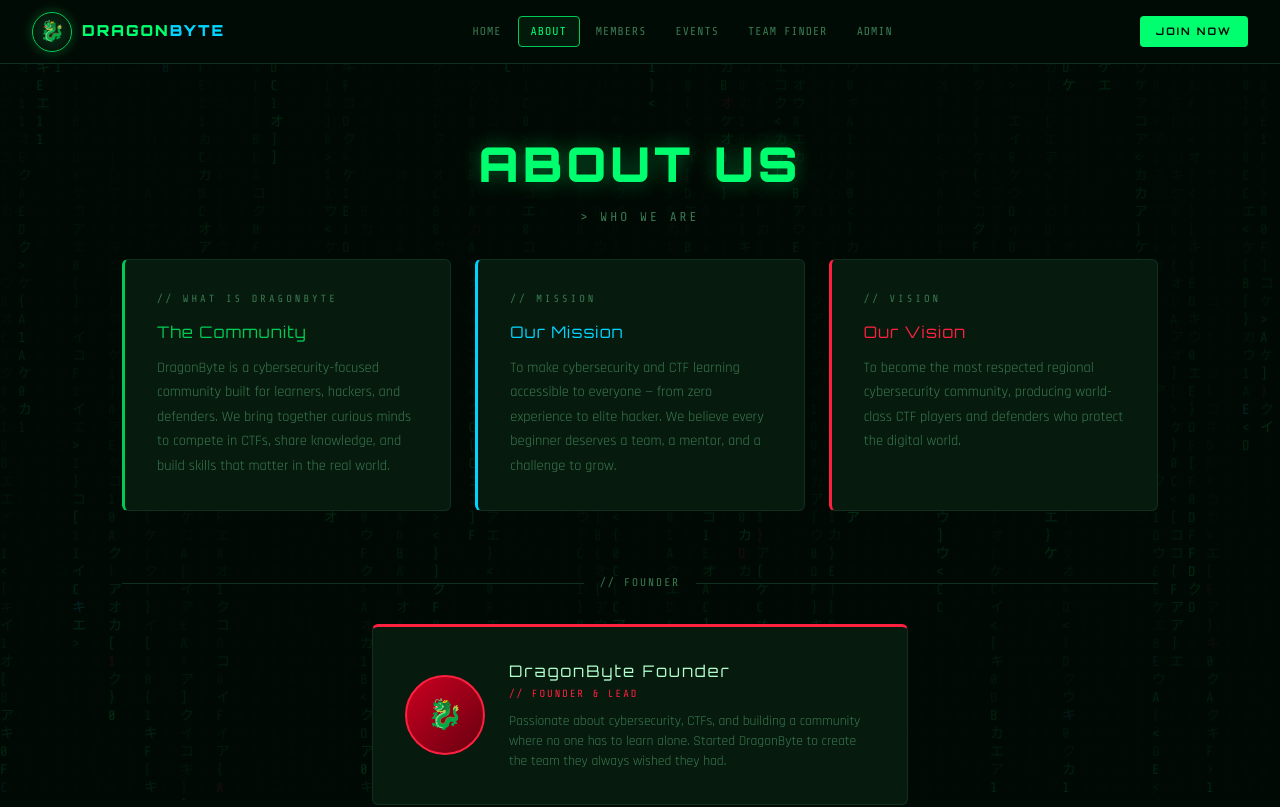
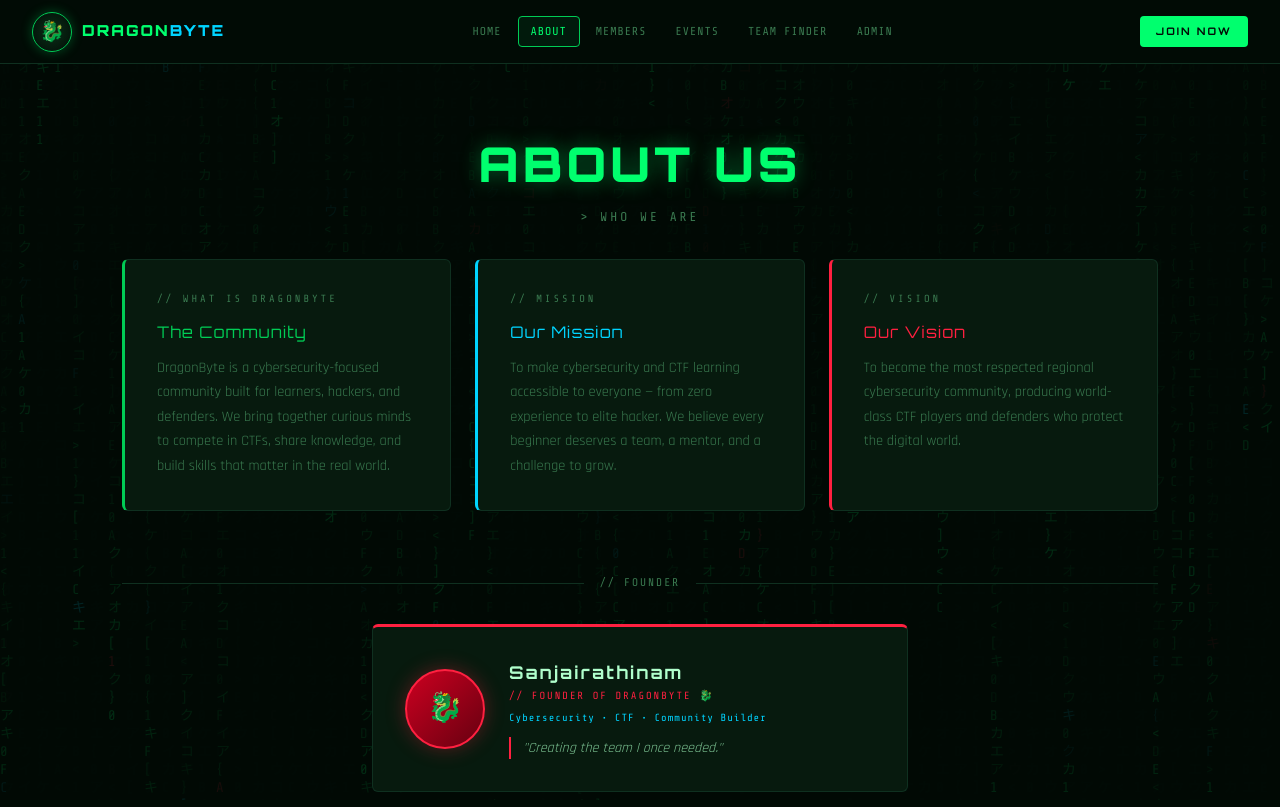
Before and after one commit to dragonbyte2112/dragonbyte, a Next.js app: page /about in a window 1280 px wide. Shown: the top 807 px of the page. Built offline with nearby package versions, Linux system fonts and the light colour scheme.

Commit message:
update founder Sanjairathinam

```diff
--- a/app/about/page.js
+++ b/app/about/page.js
@@ -46,47 +46,68 @@ export default function AboutPage() {
       <div style={{ display: 'grid', gridTemplateColumns: 'repeat(auto-fit,minmax(280px,1fr))', gap: '1.5rem', maxWidth: 1100, margin: '0 auto', padding: '0 2rem 2rem' }}>
         <AboutBlock accent="green" label="// WHAT IS DRAGONBYTE" heading="The Community"
           text="DragonByte is a cybersecurity-focused community built for learners, hackers, and defenders. We bring together curious minds to compete in CTFs, share knowledge, and build skills that matter in the real world." />
-        <AboutBlock accent="blue"  label="// MISSION"            heading="Our Mission"
+        <AboutBlock accent="blue" label="// MISSION" heading="Our Mission"
           text="To make cybersecurity and CTF learning accessible to everyone — from zero experience to elite hacker. We believe every beginner deserves a team, a mentor, and a challenge to grow." />
-        <AboutBlock accent="red"   label="// VISION"             heading="Our Vision"
+        <AboutBlock accent="red" label="// VISION" heading="Our Vision"
           text="To become the most respected regional cybersecurity community, producing world-class CTF players and defenders who protect the digital world." />
       </div>
 
-      {/* ── FOUNDER ── */}
+      {/* ── FOUNDER DIVIDER ── */}
       <div style={{ display: 'flex', alignItems: 'center', gap: '1rem', padding: '2rem', maxWidth: 1100, margin: '0 auto' }}>
         <div style={{ flex: 1, height: 1, background: '#0f3020' }} />
         <div style={{ fontFamily: '"Share Tech Mono",monospace', fontSize: '0.7rem', color: '#3a7a50', letterSpacing: '2px' }}>// FOUNDER</div>
         <div style={{ flex: 1, height: 1, background: '#0f3020' }} />
       </div>
 
+      {/* ── FOUNDER CARD ── */}
       <div style={{ padding: '0 2rem 2rem', maxWidth: 600, margin: '0 auto' }}>
         <div style={{ background: '#071a0e', border: '1px solid #0f3020', borderTop: '3px solid #ff2040', borderRadius: 6, padding: '2rem', display: 'flex', gap: '1.5rem', alignItems: 'center' }}>
-          <div style={{ width: 80, height: 80, borderRadius: '50%', background: 'linear-gradient(135deg,#cc0020,#660010)', display: 'flex', alignItems: 'center', justifyContent: 'center', fontSize: '1.8rem', flexShrink: 0, border: '2px solid #ff2040' }}>
+
+          {/* Avatar */}
+          <div style={{ width: 80, height: 80, borderRadius: '50%', background: 'linear-gradient(135deg,#cc0020,#660010)', display: 'flex', alignItems: 'center', justifyContent: 'center', fontSize: '1.8rem', flexShrink: 0, border: '2px solid #ff2040', boxShadow: '0 0 20px #ff204050' }}>
             🐉
           </div>
+
+          {/* Info */}
           <div>
-            <div style={{ fontFamily: 'Orbitron,monospace', fontSize: '1rem', color: '#b0ffcc', letterSpacing: '2px' }}>DragonByte Founder</div>
-            <div style={{ fontFamily: '"Share Tech Mono",monospace', fontSize: '0.65rem', color: '#ff2040', letterSpacing: '2px', margin: '4px 0 8px' }}>// FOUNDER &amp; LEAD</div>
-            <div style={{ fontSize: '0.85rem', color: '#3a7a50', lineHeight: 1.5 }}>
-              Passionate about cybersecurity, CTFs, and building a community where no one has to learn alone. Started DragonByte to create the team they always wished they had.
+            {/* Name */}
+            <div style={{ fontFamily: 'Orbitron,monospace', fontSize: '1.1rem', fontWeight: 700, color: '#b0ffcc', letterSpacing: '2px', marginBottom: 4 }}>
+              Sanjairathinam
+            </div>
+
+            {/* Title */}
+            <div style={{ fontFamily: '"Share Tech Mono",monospace', fontSize: '0.65rem', color: '#ff2040', letterSpacing: '2px', marginBottom: 6 }}>
+              // FOUNDER OF DRAGONBYTE 🐉
+            </div>
+
+            {/* Subtitle */}
+            <div style={{ fontFamily: '"Share Tech Mono",monospace', fontSize: '0.65rem', color: '#00d4ff', letterSpacing: '1px', marginBottom: 10 }}>
+              Cybersecurity • CTF • Community Builder
+            </div>
+
+            {/* Quote */}
+            <div style={{ fontSize: '0.88rem', color: '#7abf90', lineHeight: 1.6, fontStyle: 'italic', borderLeft: '2px solid #ff2040', paddingLeft: '0.75rem' }}>
+              "Creating the team I once needed."
             </div>
           </div>
+
         </div>
       </div>
 
-      {/* ── TIMELINE ── */}
+      {/* ── TIMELINE DIVIDER ── */}
       <div style={{ display: 'flex', alignItems: 'center', gap: '1rem', padding: '2rem', maxWidth: 1100, margin: '0 auto' }}>
         <div style={{ flex: 1, height: 1, background: '#0f3020' }} />
         <div style={{ fontFamily: '"Share Tech Mono",monospace', fontSize: '0.7rem', color: '#3a7a50', letterSpacing: '2px' }}>// TIMELINE</div>
         <div style={{ flex: 1, height: 1, background: '#0f3020' }} />
       </div>
 
+      {/* ── TIMELINE ── */}
       <div style={{ maxWidth: 700, margin: '0 auto', padding: '0 2rem 4rem', position: 'relative' }}>
         <div style={{ position: 'absolute', left: '50%', top: 0, bottom: 0, width: 1, background: '#0f3020', transform: 'translateX(-50%)' }} />
-        <TimelineItem date="2023 — JAN" title="Community Founded"        desc="DragonByte started as a small Discord server with 5 members."                  color="#00ff6e" right={false} />
-        <TimelineItem date="2023 — JUN" title="First CTF Participation"  desc="Competed in picoCTF as a unified team for the first time."                     color="#00d4ff" right={true}  />
-        <TimelineItem date="2024 — MAR" title="100 Members Milestone"    desc="Grew to 100+ active members across multiple skill levels."                     color="#00ff6e" right={false} />
-        <TimelineItem date="2025 — NOW" title="Website Launch"           desc="Official platform to connect, collaborate and compete."                         color="#ff2040" right={true}  />
+        <TimelineItem date="2023 — JAN" title="Community Founded"       desc="DragonByte started as a small Discord server with 5 members."         color="#00ff6e" right={false} />
+        <TimelineItem date="2023 — JUN" title="First CTF Participation" desc="Competed in picoCTF as a unified team for the first time."             color="#00d4ff" right={true}  />
+        <TimelineItem date="2024 — MAR" title="100 Members Milestone"   desc="Grew to 100+ active members across multiple skill levels."             color="#00ff6e" right={false} />
+        <TimelineItem date="2025 — NOW" title="Website Launch"          desc="Official platform to connect, collaborate and compete."                color="#ff2040" right={true}  />
       </div>
 
       <Footer />
```
